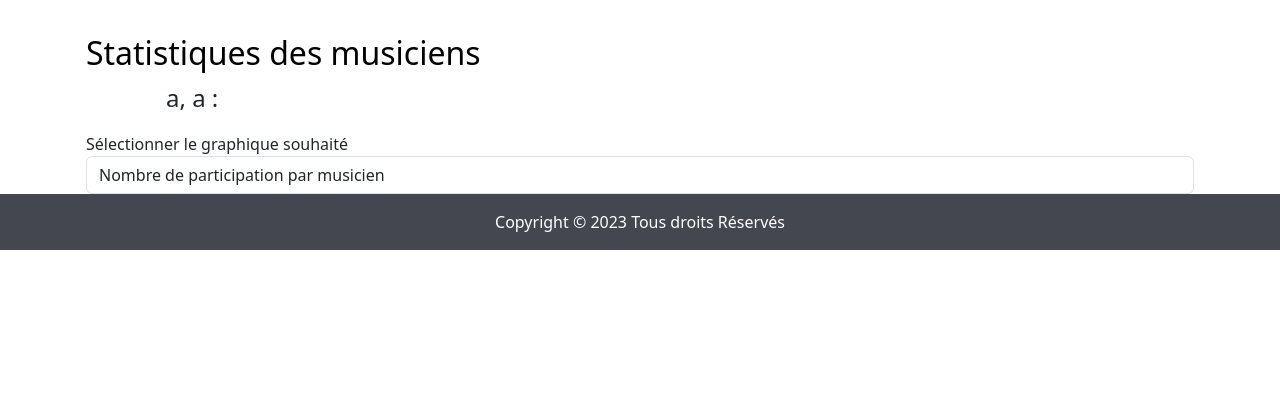
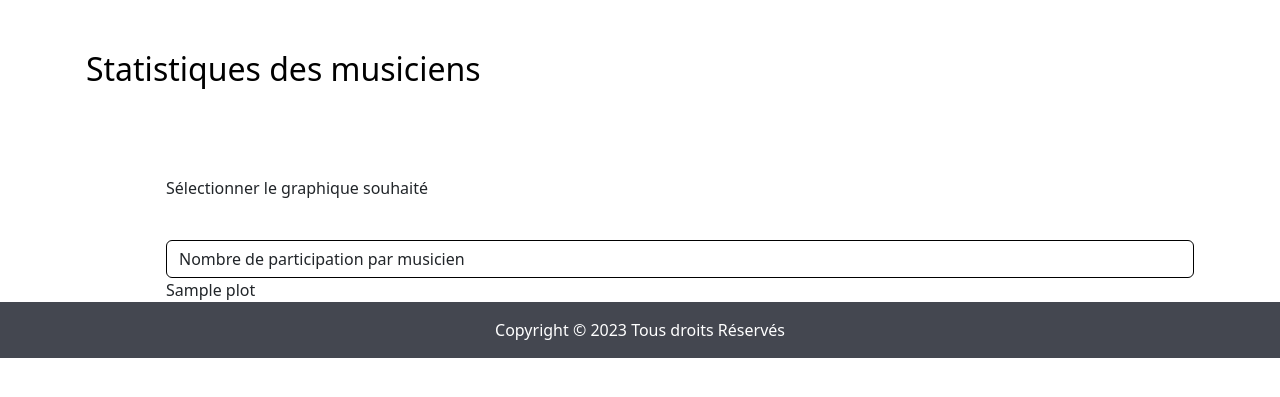
Before and after one commit to SNIVEAU/Projet-SAE, a Flask app: template application/dev/templates/stat.html in a window 1280 px wide. Shown: the part 56-453 px from the top of the page. Run offline with Flask 3, Linux system fonts and the light colour scheme; tables that the repository leaves empty hold one stand-in row (values such as "Sample post"); the template is opened without the code that fills it: values that come from a table or form of the project are taken from there, most other values are stand-ins (such as "Sample title", 1, 10 or a date in 2020); some libraries are stand-ins or nearby versions.

Commit message:
Liaison bd

```diff
--- a/application/dev/models.py
+++ b/application/dev/models.py
@@ -128,7 +128,7 @@
         return Sortie.query.filter_by(idSortie=self.idSortie).first()
 
     def __repr__(self) -> str:
-        return self.idMusicien+" "+self.idSortie
+        return str(self.idMusicien)+" "+str(self.idSortie)
 
 def get_participer_sorties()->list:
     return participer_sortie.query.all()
--- a/application/dev/musicien.yaml
+++ b/application/dev/musicien.yaml
@@ -1,4 +1,4 @@
-- idMusicien : 1
+- idMusicien : 2
   nomMusicien : "John"
   prenomMusicien : "Doe"
   password : "test"
--- /dev/null
+++ b/application/dev/participer_sortie.yaml
@@ -0,0 +1,6 @@
+- idMusicien : 1
+  idSortie : 1
+- idMusicien : 0
+  idSortie : 1
+- idMusicien : 1
+  idSortie : 2
--- a/application/dev/sortie.yaml
+++ b/application/dev/sortie.yaml
@@ -1,4 +1,4 @@
-- idSortie : 1
+- idSortie : 3
   dateSortie : "2023-10-30 00:00:00"
   dureeSortie : 4
   description : "Concert de test"
@@ -6,7 +6,7 @@
   type : "Concert"
   tenue : "Décontractée"
 
-- idSortie : 2
+- idSortie : 4
   dateSortie : "2023-10-28 00:00:00"
   dureeSortie : 4
   description : "Concert de test2"
--- a/application/dev/static/css/base.css
+++ b/application/dev/static/css/base.css
@@ -28,6 +28,8 @@
 
 footer{
     background-color: #444750;
+    position: sticky;
+    bottom: 0;
 }
 
 span{
--- a/application/dev/static/css/stat.css
+++ b/application/dev/static/css/stat.css
@@ -5,7 +5,18 @@
 h1{
     font-size: 200%;
     padding-right: 60%;
+    padding-bottom: 10vh;
+    padding-top: 2vh;
 }
 .hidden {
     display: none;
 }
+.form-group{
+    padding-left: 10vh;
+}
+#selectgraph{
+    border: 1px solid black;
+}
+div label{
+    padding-bottom: 5vh;
+}
--- a/application/dev/templates/stat.html
+++ b/application/dev/templates/stat.html
@@ -8,9 +8,6 @@
 {% block content %}
 
 <h1> Statistiques des musiciens </h1>
-{% for musicien in musiciens %}
-    <p class="nommusicien">{{ musicien.nomMusicien }}, {{ musicien.prenomMusicien }} :</p>
-{% endfor %}
 <div class="form-group">
     <label for="selectgraph" class="control-label">Sélectionner le graphique souhaité</label>
     <select id="selectgraph" name="selectgraph" class="form-control" required>
@@ -18,7 +15,7 @@
         <option value="pourcentage">Pourcentage de personne présente pour chaque activité</option>
         <option value="jour_dispo">Jour de la semaine où les musiciens sont le plus disponibles</option>
     </select>
-    <div id="plot" class="hidden">
+    <div id="plot" >
         <!-- Contenu pour "Nombre de participation par musicien" -->
         {{ plot | safe }}
     </div>
--- a/application/dev/views.py
+++ b/application/dev/views.py
@@ -82,22 +82,32 @@
     """
 
     data = [go.Bar(x=[], y=[])]
-    data2 = [go.Bar(x=[1,2,3,4,5], y=[1,2,8])]
-    data_jour_dispo = [go.Bar(x=["Lundi","Mardi","Mercredi","Jeudi","Vendredi","Samedi","Dimanche"], y=["Feur"])]
+    data2 = [go.Bar(x=[], y=[])]
+    data_jour_dispo = [go.Bar(x=[], y=[])]
     mus=get_musicien()
-    for musicien in mus:
-        data.append(go.Bar(x=[musicien.nomMusicien], y=[musicien.ageMusicien]))
     layout = go.Layout(title='Nombre de participation par musicien')
     layout2 = go.Layout(title='Pourcentage de participation par activité')
     layout_jour_dispo = go.Layout(title='Jour de disponibilité')
-    fig = go.Figure(data=data, layout=layout)
-    fig2 = go.Figure(data=data2, layout=layout2)
-    fig_jour_dispo = go.Figure(data=data_jour_dispo, layout=layout_jour_dispo)
+
+    for musicien in mus:
+        data.append(go.Bar(x=[musicien.nomMusicien], y=[len(get_sortie_by_musicien(musicien.idMusicien))]))
+    for sort in get_sorties():
+        print(sort.description)
+        pourcent = len(get_musicien_by_sortie(sort.idSortie)) / len(get_musicien())*100
+        data2.append(go.Bar(x=[sort.dateSortie], y=[pourcent]))
+    deja_parcouru = []
+    for dispo in get_disponibilites():
+        if get_musicien_by_id(dispo.idMusicien).nomMusicien not in deja_parcouru:
+            deja_parcouru.append(get_musicien_by_id(dispo.idMusicien).nomMusicien)
+            data_jour_dispo.append(go.Bar(x=[get_musicien_by_id(dispo.idMusicien).nomMusicien], y=[len(get_disponibilite_by_musicien(dispo.idMusicien))]))
     #  catégorie de personne présente
     #pourcentage de personne présente à une activité
     #vérifier le pourcentage de réponse à un sondage
     # graphique affichatn les jours avec le plus de disponibilité
     #pourceentage h/f
+    fig = go.Figure(data=data, layout=layout)
+    fig2 = go.Figure(data=data2, layout=layout2)
+    fig_jour_dispo = go.Figure(data=data_jour_dispo, layout=layout_jour_dispo)
     return render_template("stat.html",musiciens=get_musicien(),plot=fig.to_html(),pourcentage=fig2.to_html(),jour_dispo=fig_jour_dispo.to_html())
 
 @app.route("/sondage/")
```
Also changed, not shown: application/dev/commands.py (+24 -3 lines), application/dev/disponiblités.yaml (added, +8 -0 lines).
